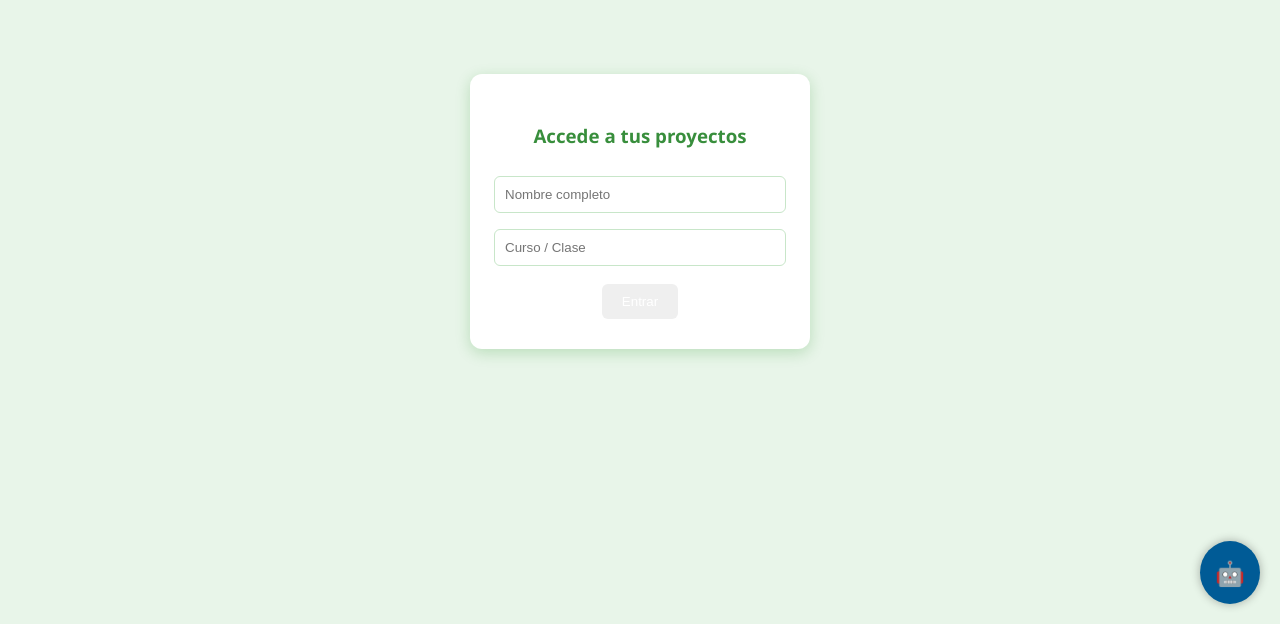
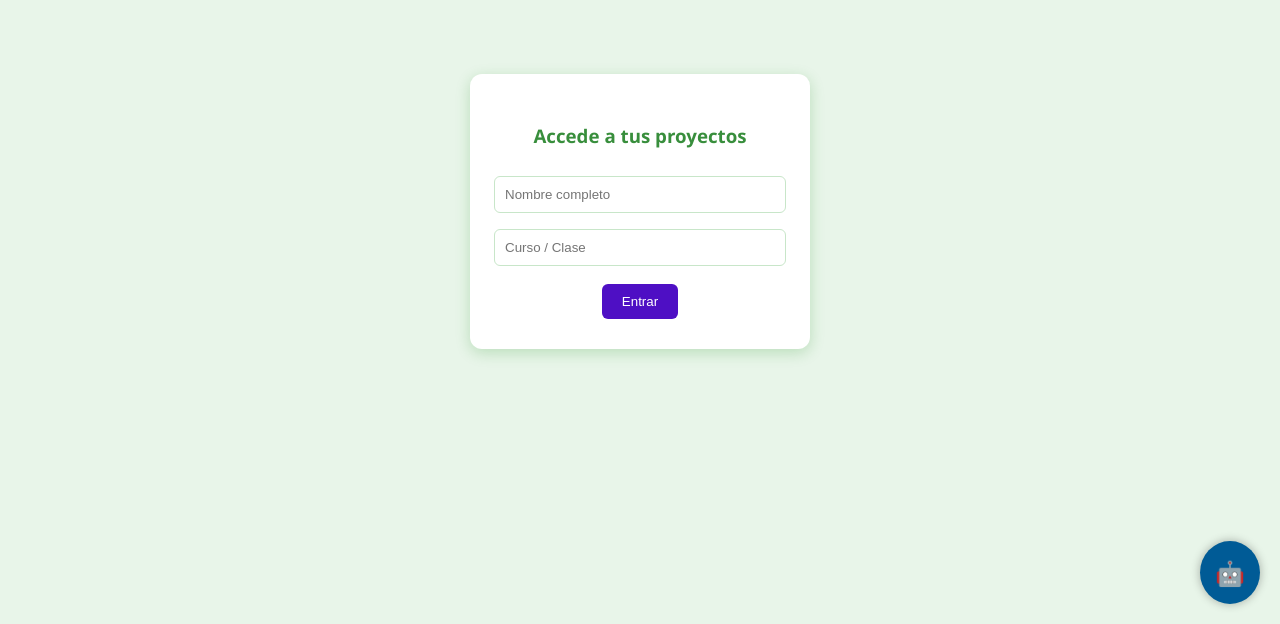
Before and after one commit to Fionadugar/RAG-1, a plain HTML site: page index.html in a window 1280 px wide. Shown: the part 176-800 px from the top of the page. Drawn offline with Linux system fonts and the light colour scheme.

Commit message:
Update style.css

```diff
--- a/style.css
+++ b/style.css
@@ -234,7 +234,7 @@ input {
 
 button {
     padding: 10px 20px;
-    background-color: ##4e0fc4;
+    background-color: #4e0fc4;
     color: white;
     border: none;
     border-radius: 6px;
```
